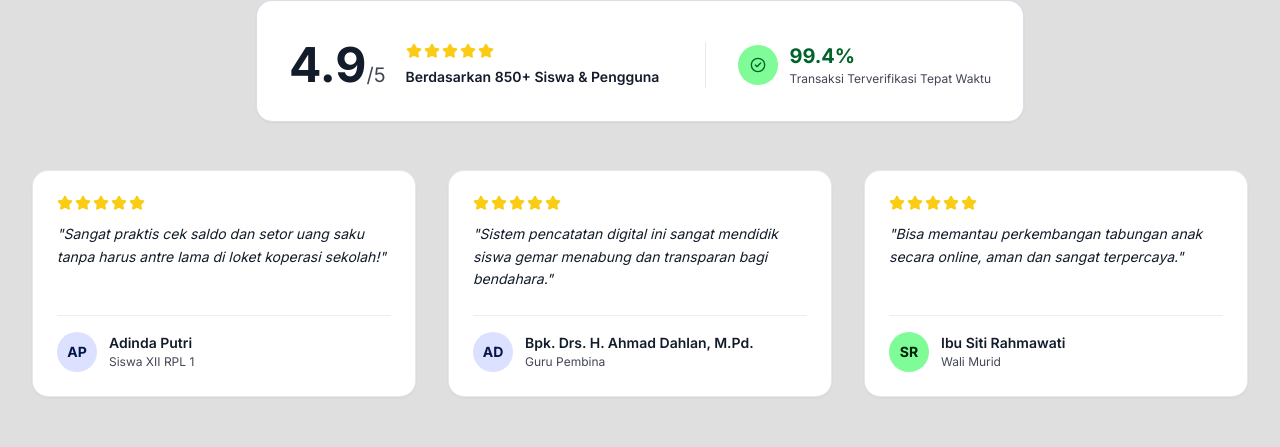
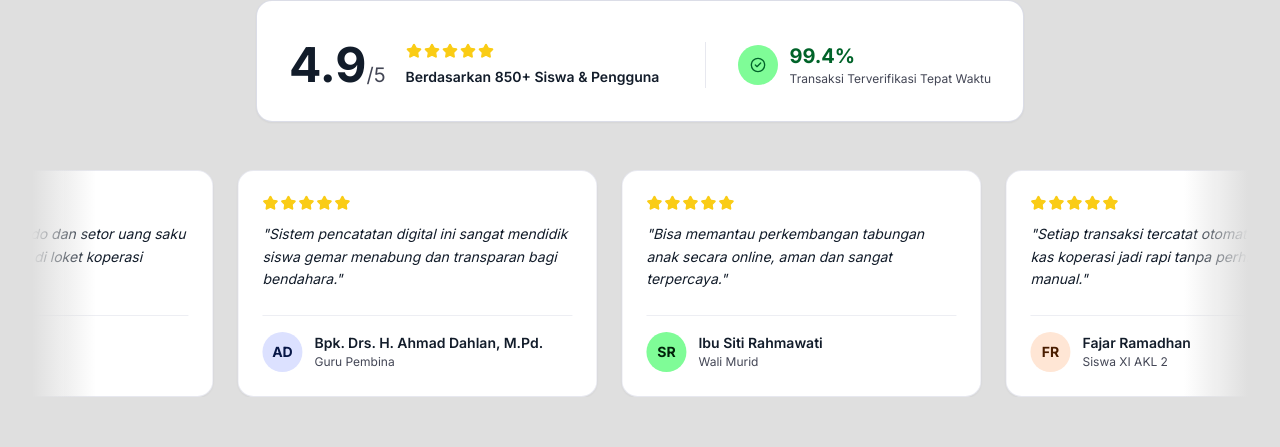
Before and after one commit to brmenn/BMS-FE, a React (Vite) app: page / in a window 1280 px wide. Shown: the part 2733-3180 px from the top of the page. Built offline with nearby package versions, Linux system fonts and the light colour scheme; no server answers.

Commit message:
feat: carousel ulasan bergerak otomatis di landing page

```diff
--- a/src/features/landing/components/TestimonialSection.tsx
+++ b/src/features/landing/components/TestimonialSection.tsx
@@ -25,6 +25,30 @@ const TESTIMONIALS = [
     name: 'Ibu Siti Rahmawati',
     role: 'Wali Murid',
     avatarClassName: 'bg-[#7ffc97] text-[#002109]',
+  },
+  {
+    quote:
+      '"Setiap transaksi tercatat otomatis, laporan kas koperasi jadi rapi tanpa perhitungan manual."',
+    initials: 'FR',
+    name: 'Fajar Ramadhan',
+    role: 'Siswa XI AKL 2',
+    avatarClassName: 'bg-[#ffe6d5] text-[#4a1d00]',
+  },
+  {
+    quote:
+      '"Riwayat setor dan tarik uang jelas semua, tidak ada lagi selisih kas di akhir bulan."',
+    initials: 'NW',
+    name: 'Ibu Nur Wulandari',
+    role: 'Bendahara Koperasi',
+    avatarClassName: 'bg-[#d3f5e6] text-[#00301d]',
+  },
+  {
+    quote:
+      '"Notifikasinya cepat, siswa langsung tahu saldo tabungannya bertambah setelah setor."',
+    initials: 'RH',
+    name: 'Raka Hermawan',
+    role: 'Siswa X TKJ 1',
+    avatarClassName: 'bg-[#e8dcff] text-[#23005a]',
   },
 ]
 
@@ -69,15 +93,33 @@ export function TestimonialSection() {
           </div>
         </div>
 
-        <div className="grid w-full grid-cols-1 gap-8 md:grid-cols-3">
+        <div className="group relative w-full overflow-hidden" aria-label="Carousel ulasan pengguna">
+          <div
+            className="pointer-events-none absolute inset-y-0 left-0 z-10 w-16 bg-gradient-to-r from-[#dfdfdf] to-transparent"
+            aria-hidden="true"
+          />
+          <div
+            className="pointer-events-none absolute inset-y-0 right-0 z-10 w-16 bg-gradient-to-l from-[#dfdfdf] to-transparent"
+            aria-hidden="true"
+          />
+
+          <div className="flex w-max animate-marquee group-hover:[animation-play-state:paused] motion-reduce:animate-none">
+            {[0, 1].map((copy) => (
+              <div
+                key={copy}
+                aria-hidden={copy === 1}
+                className="flex w-max gap-6 pr-6"
+              >
                 {TESTIMONIALS.map((testimonial) => (
                   <article
                     key={testimonial.name}
-              className="flex flex-col items-start justify-between gap-6 rounded-2xl border border-[#c3c6d766] bg-white p-6 shadow-[0px_1px_2px_#0000000d]"
+                    className="flex w-[320px] shrink-0 flex-col justify-between gap-6 rounded-2xl border border-[#c3c6d766] bg-white p-6 shadow-[0px_1px_2px_#0000000d] sm:w-[360px]"
                   >
                     <div className="flex w-full flex-col items-start gap-3">
                       <StarRating />
-                <p className="text-sm italic leading-[22.8px] text-[#121c2a]">{testimonial.quote}</p>
+                      <p className="text-sm italic leading-[22.8px] text-[#121c2a]">
+                        {testimonial.quote}
+                      </p>
                     </div>
 
                     <div className="flex w-full items-center gap-3 border-t border-[#c3c6d74c] pt-4">
@@ -93,11 +135,16 @@ export function TestimonialSection() {
                         <span className="text-sm font-semibold leading-5 text-[#121c2a]">
                           {testimonial.name}
                         </span>
-                  <span className="text-xs leading-[18px] text-[#434655]">{testimonial.role}</span>
+                        <span className="text-xs leading-[18px] text-[#434655]">
+                          {testimonial.role}
+                        </span>
                       </span>
                     </div>
                   </article>
                 ))}
+              </div>
+            ))}
+          </div>
         </div>
       </div>
     </section>
--- a/src/index.css
+++ b/src/index.css
@@ -12,6 +12,14 @@
   --color-brand-muted: #737686;
   --color-brand-canvas: #f8f9ff;
   --color-brand-field: #eff4ff;
+
+  --animate-marquee: marquee 80s linear infinite;
+
+  @keyframes marquee {
+    to {
+      transform: translateX(-50%);
+    }
+  }
 }
 
 
```
Lines whose indentation alone changed are shown as unchanged.
